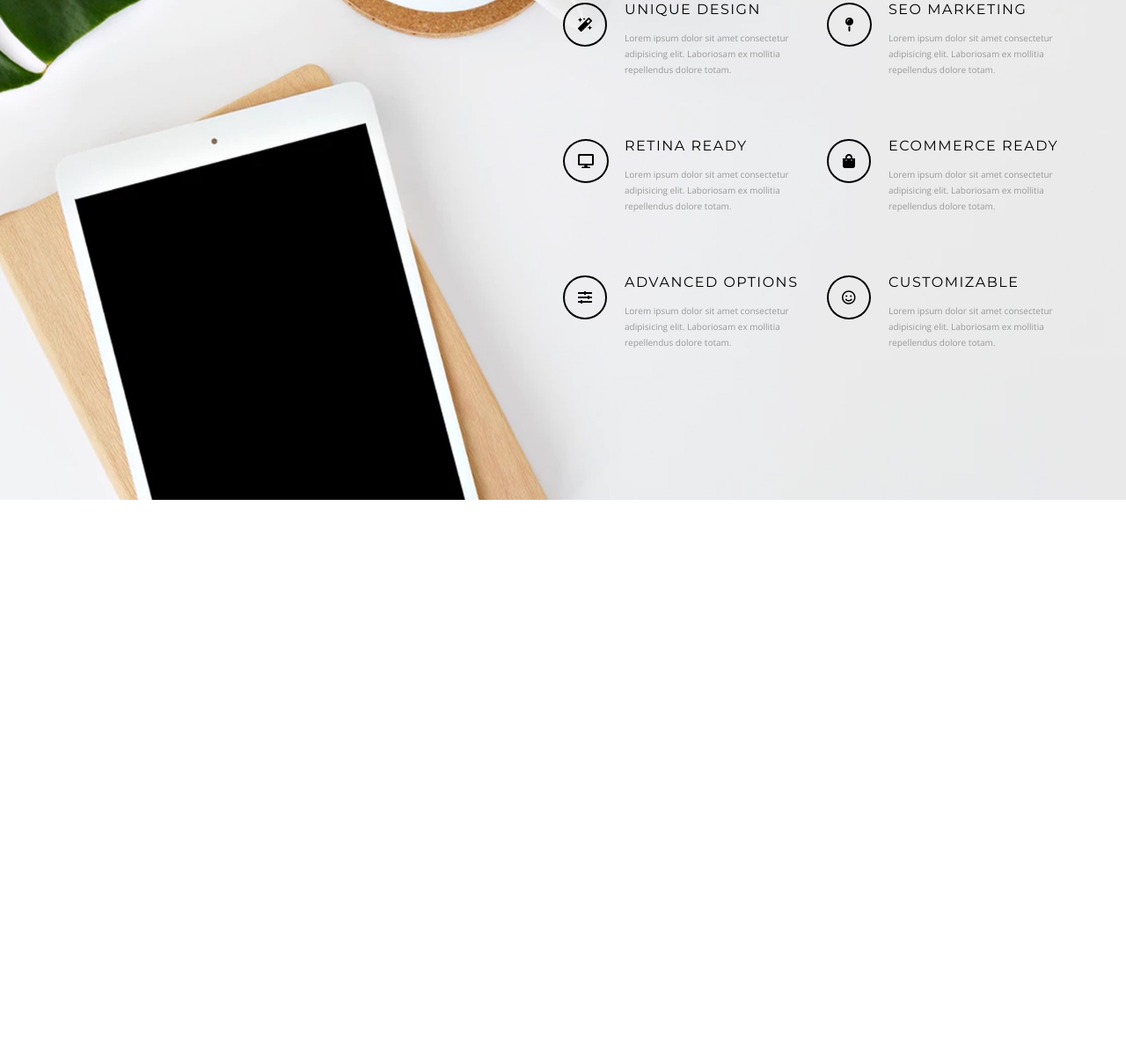
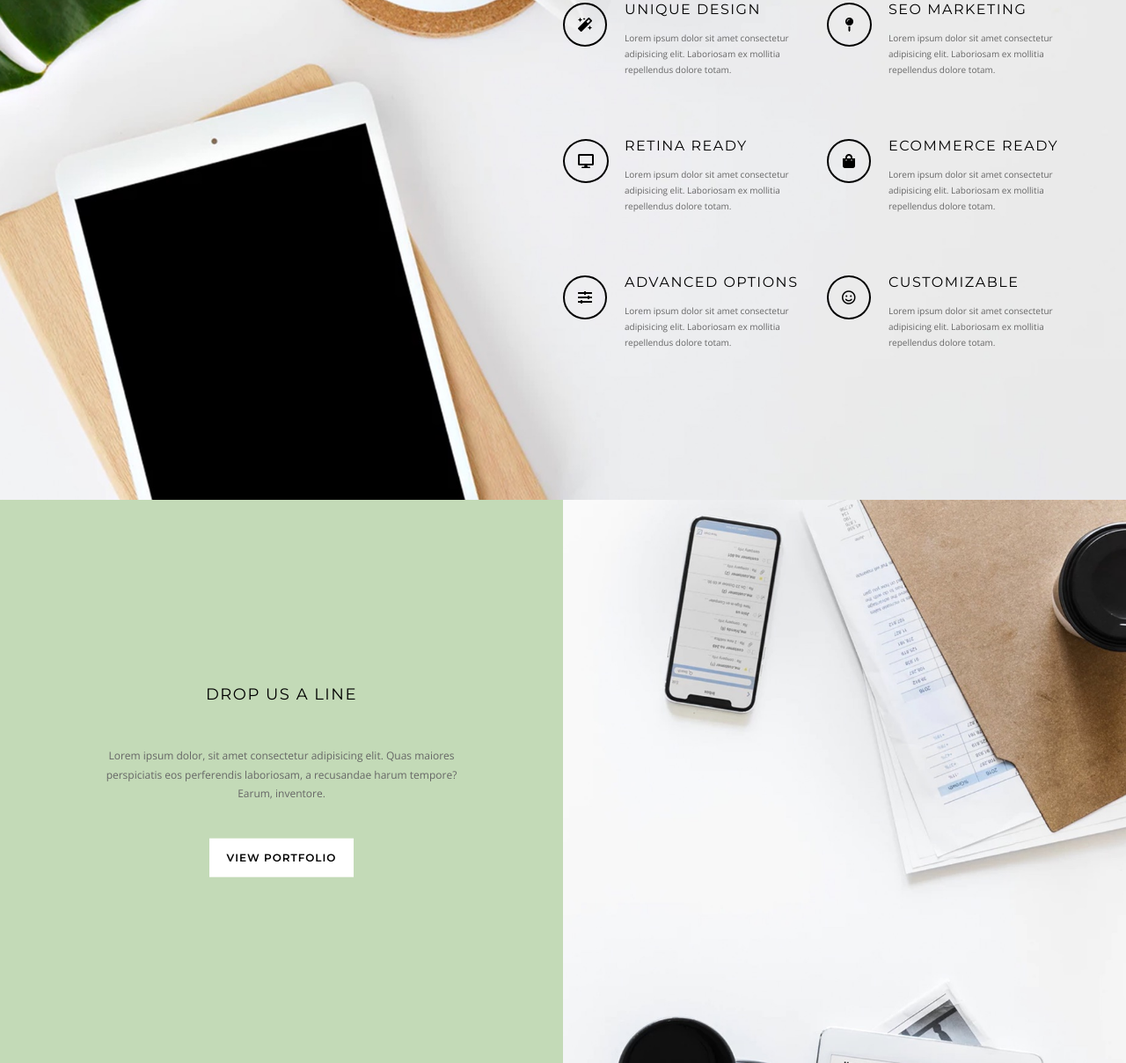
Before and after one commit to deltatango3/david_tran_project1, a plain HTML site: page index.html in a window 1280 px wide. Shown: the part 2040-3248 px from the top of the page at 88% size. Before the commit the page ends 2608 px from the top, so only its background shows below. Drawn offline with nearby package versions, Linux system fonts and the light colour scheme.

Commit message:
creating contact section on index.html

```diff
--- a/index.html
+++ b/index.html
@@ -129,6 +129,19 @@
       </div>
     </section>
 
+    <section class="contact">
+      <div class="wrapper clearfix">
+        <div class="contentBlockContainer left">
+          <div class="contentBlock">
+            <div class="title">Drop us a line</div>
+            <div class="blurb">Lorem ipsum dolor, sit amet consectetur adipisicing elit. Quas maiores perspiciatis eos perferendis laboriosam, a recusandae harum tempore? Earum, inventore.</div>
+            <a href="#"><button class="cta">View Portfolio</button></a>
+          </div>
+        </div>
+        <div class="contentBlockContainer right"></div>
+      </div>
+    </section>
+
   </main>
 
   <footer>
--- a/styles/style.css
+++ b/styles/style.css
@@ -223,6 +223,66 @@ nav .rightNav li:last-child {
 }
 
 .feature .blurb {
-  color: #999;
+  color: #666;
   font-size: 1rem;
 }
+
+/* contentBlock section */
+
+.contact .wrapper {
+  padding: 0;
+  max-width: none;
+}
+.contact .contentBlockContainer {
+  width: 50%;
+  float: left;
+  position: relative;
+}
+.contact .contentBlockContainer::after {
+  content: '';
+  display: block;
+  padding-bottom: 100%;
+}
+
+.contact .contentBlockContainer.left {
+  background-color: #c3dab7;
+}
+.contact .contentBlockContainer.right {
+  background: dodgerblue url(../images/home-10.jpeg) no-repeat center;
+  background-size: cover;
+}
+
+.contact .contentBlock {
+  position: absolute;
+  top: 50%;
+  left: 50%;
+  transform: translate(-50%,-50%);
+  -webkit-transform: translate(-50%,-50%);
+  -moz-transform: translate(-50%,-50%);
+  -ms-transform: translate(-50%,-50%);
+  -o-transform: translate(-50%,-50%);
+  width: 65%;
+  text-align: center;
+}
+
+.contact .title {
+  font-size: 1.8rem;
+  margin-bottom: 50px;
+}
+
+.contact .blurb {
+  color: #666;
+  margin-bottom: 40px;
+}
+
+.contact .cta {
+  text-transform: uppercase;
+  border: none;
+  background-color: #fff;
+  padding: 15px 20px;
+  font-size: 1.2rem;
+  font-family: 'Montserrat', sans-serif;
+  font-weight: 600;
+  letter-spacing: 1px;
+  cursor: pointer;
+}
```
